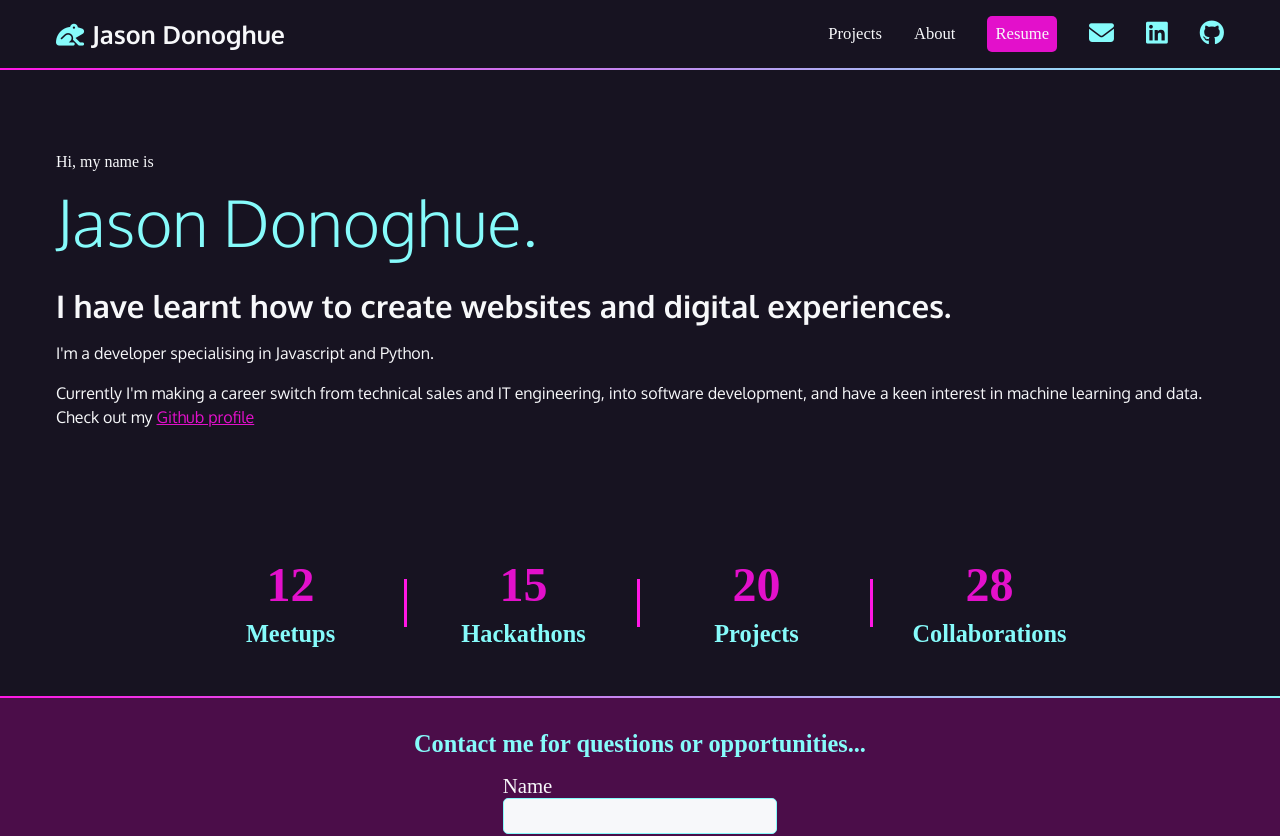
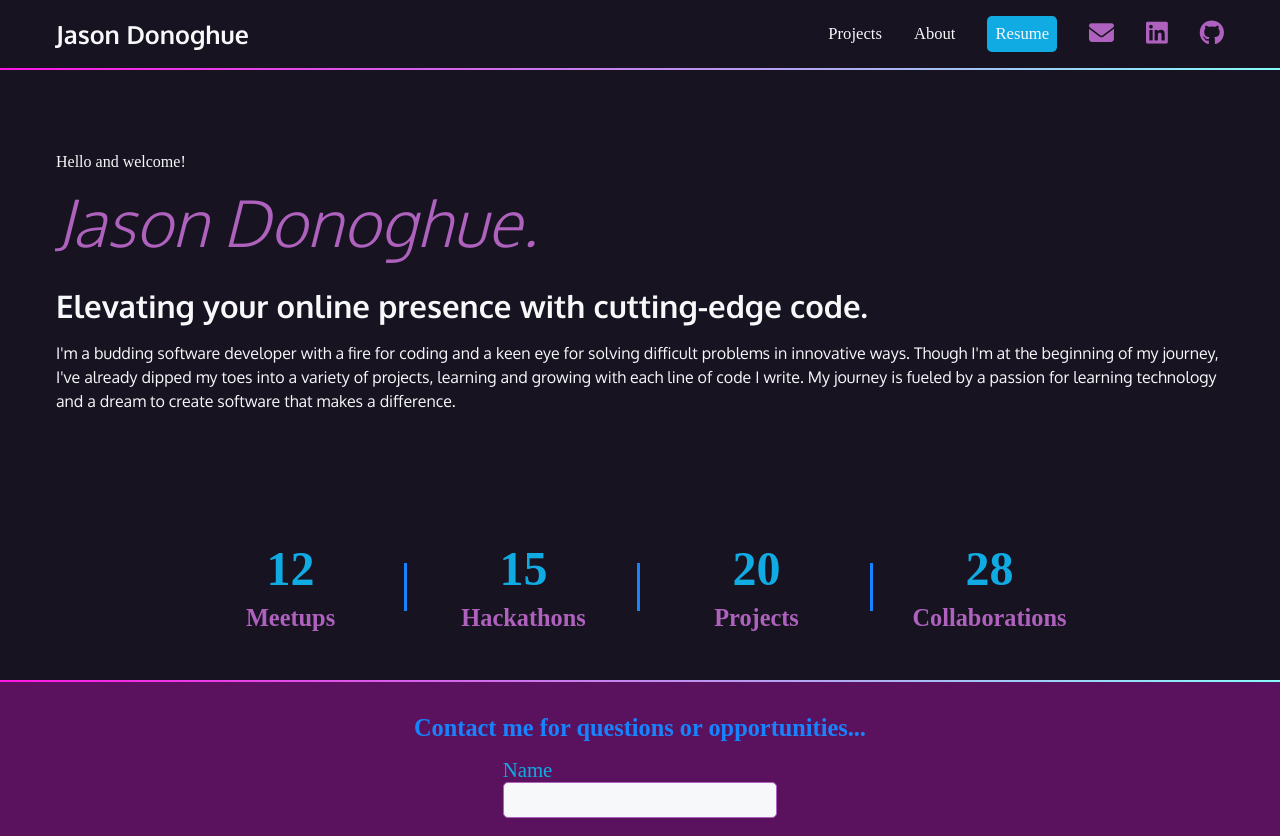
Before and after one commit to Jason5D/My-Portfolio, a React (Create React App) app in the folder Frontend/my-portfolio/: page / in a window 1280 px wide. Shown: the top 836 px of the page. Built offline with nearby package versions, Linux system fonts and the light colour scheme; a web font is replaced by a local one.

Commit message:
added new colours, intro wording and name animation

```diff
--- a/Frontend/my-portfolio/src/Navbar.js
+++ b/Frontend/my-portfolio/src/Navbar.js
@@ -8,7 +8,6 @@ const Navbar = () => {
         <li>
           <h1>
             <Link to="/">
-              <span className="fa-solid fa-frog" aria-hidden="true"></span>
               <span>Jason Donoghue</span>
             </Link>
           </h1>
--- a/Frontend/my-portfolio/src/components/ContactForm.js
+++ b/Frontend/my-portfolio/src/components/ContactForm.js
@@ -62,7 +62,7 @@ const ContactForm = () => {
       <form onSubmit={handleSubmit}>
         <h3>Contact me for questions or opportunities...</h3>
         <div className="name">
-          <label htmlFor="name">Name</label>
+          <label htmlFor="name" className="formheader">Name</label>
           <input
             type="text"
             className="form-control"
@@ -73,7 +73,7 @@ const ContactForm = () => {
           {errors.name && <div className="error">{errors.name}</div>} {/* Display name error */}
         </div>
         <div className="form-group">
-          <label htmlFor="email">Email address</label>
+          <label htmlFor="email" className="formheader">Email address</label>
           <input
             type="email"
             className="form-control"
@@ -84,7 +84,7 @@ const ContactForm = () => {
           {errors.email && <div className="error">{errors.email}</div>} {/* Display email error */}
         </div>
         <div className="form-group">
-          <label htmlFor="message">Message</label>
+          <label htmlFor="message" className="formheader">Message</label>
           <textarea
             className="form-control"
             id="message"
--- a/Frontend/my-portfolio/src/components/Introduction.js
+++ b/Frontend/my-portfolio/src/components/Introduction.js
@@ -4,18 +4,15 @@ const Introduction = () => {
   return (
     <section id="intro">
       <p className="name">
-        Hi, my name is <span>Jason Donoghue.</span>
+        Hello and welcome! <span>Jason Donoghue.</span>
       </p>
 
-      <h2>I have learnt how to create websites and digital experiences.</h2>
+      <h2>Elevating your online presence with cutting-edge code.</h2>
 
-      <p>I'm a developer specialising in Javascript and Python.</p>
+
 
       <p>
-        Currently I'm making a career switch from technical sales and IT
-        engineering, into software development, and have a keen interest in
-        machine learning and data. Check out my{" "}
-        <a href="https://github.com/Jason5D">Github profile</a>
+      I'm a budding software developer with a fire for coding and a keen eye for solving difficult problems in innovative ways. Though I'm at the beginning of my journey, I've already dipped my toes into a variety of projects, learning and growing with each line of code I write. My journey is fueled by a passion for learning technology and a dream to create software that makes a difference.
       </p>
     </section>
   );
--- a/Frontend/my-portfolio/src/routes/Projects.js
+++ b/Frontend/my-portfolio/src/routes/Projects.js
@@ -15,7 +15,7 @@ const Projects = () => {
               on. It can be as long as you need it to be but should at least be
               a few sentences long. Be sure to include specific links anywhere
               on the description. A link looks like
-              <a href="https://studyosaurus.netlify.app/">this</a>.
+              <a href="https://studyosaurus.netlify.app/" target="_blank" rel="noreferrer">this</a>.
             </p>
             <h4>Technologies used include:</h4>
             <ul>
@@ -32,14 +32,14 @@ const Projects = () => {
         <article className="reverse">
           <div className="text">
             <h4>Latest Project</h4>
-            <h3>Studyosaurus</h3>
+            <h3>Wise Wallet Kitchen</h3>
             <p className="blackbox">
               Description of the project. This should be faily concise while
               also describing the key components that you developed or worked
               on. It can be as long as you need it to be but should at least be
               a few sentences long. Be sure to include specific links anywhere
               on the description. A link looks like
-              <a href="https://studyosaurus.netlify.app/">this</a>.
+              <a href="https://wisewalletkitchen.netlify.app/">this</a>.
             </p>
             <h4>Technologies used include:</h4>
             <ul>
--- a/Frontend/my-portfolio/src/styles/ContactForm.css
+++ b/Frontend/my-portfolio/src/styles/ContactForm.css
@@ -7,7 +7,7 @@ form {
 
 form h3 {
   margin-top: 2rem;
-  color: var(--aqua)
+  color: var(--hotmag)
 }
 
 form button {
@@ -17,3 +17,7 @@ form button {
 .form-control {
   background-color: var(--white);
 }
+
+.formheader {
+  color: var(--magenta)
+}
--- a/Frontend/my-portfolio/src/styles/Introduction.css
+++ b/Frontend/my-portfolio/src/styles/Introduction.css
@@ -17,7 +17,32 @@
 .name span {
   font-family: var(--sans);
   font-size: 4rem;
+  font-style: italic;
   color: var(--aqua);
   display: block;
   font-weight: 300;
+  /* Animation for fading in */
+  animation: fadeIn 2s ease-in-out forwards;
 }
+
+/* Animation for a simple fade-in effect */
+@keyframes fadeIn {
+  from {
+    opacity: 0;
+  }
+  to {
+    opacity: 1;
+  }
+}
+
+/* Additional animation for a simplified pixelate-to-clear effect */
+@keyframes pixelateToClear {
+  0% {
+    filter: blur(5px); /* Start more pixelated */
+    transform: scale(0.9); /* Optionally start smaller */
+  }
+  100% {
+    filter: blur(0px); /* End clear */
+    transform: scale(1); /* End at normal size */
+  }
+}
--- a/Frontend/my-portfolio/src/styles/index.css
+++ b/Frontend/my-portfolio/src/styles/index.css
@@ -1,10 +1,10 @@
 :root {
   --black: #171321;
-  --dkblue: #0d314b;
-  --plum: #4b0d49;
-  --hotmag: #ff17e4;
-  --magenta: #e310cb;
-  --aqua: #86fbfb;
+  --dkblue: #062840;
+  --plum: #5B125E;
+  --hotmag: #1783FF;
+  --magenta: #10ABE3;
+  --aqua: #AF62BD;
   --white: #f7f8fa;
   --font-size: 1.3rem;
   --mono: "Oxygen mono", monspace;
```
